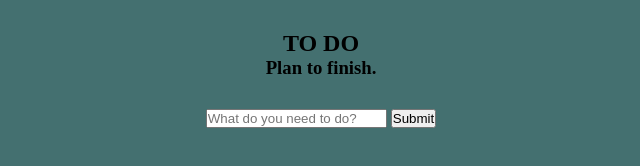
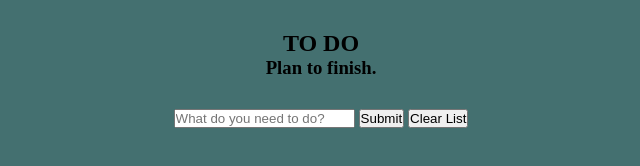
Before and after one commit to Kyde91/To-Do, a plain HTML site: page index.html in a window 1280 px wide. Shown: the whole page, without its empty margins (319-959 px from the left). Drawn offline with Linux system fonts and the light colour scheme.

Commit message:
added list clear button

```diff
--- a/index.html
+++ b/index.html
@@ -15,6 +15,7 @@
       <div>
         <input type="text" id="task" placeholder="What do you need to do?" />
         <button class="btn" onclick="createToDo()">Submit</button>
+        <button onclick="window.location.reload()">Clear List</button>
       </div>
       <div>
         <ul id="list"></ul>
```
